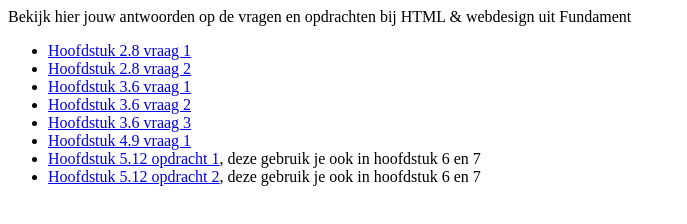
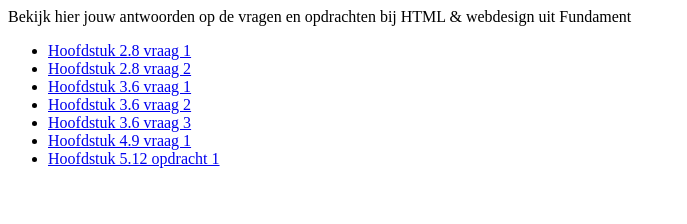
Before and after one commit to informaticascw/h4v4-html-opgaven-template, a plain HTML site: page index.html in a window 1280 px wide. Shown: the whole page, without its empty margins (0-687 px from the left). Drawn offline with Linux system fonts and the light colour scheme.

Commit message:
aangepast aan kernprogramma ipv programmeermodules

```diff
--- a/index.html
+++ b/index.html
@@ -16,8 +16,7 @@
     <li><a href="hoofdstuk3_vraag2.html">Hoofdstuk 3.6 vraag 2</a></li>
     <li><a href="hoofdstuk3_vraag3.html">Hoofdstuk 3.6 vraag 3</a></li>
     <li><a href="hoofdstuk4_vraag1.html">Hoofdstuk 4.9 vraag 1</a></li>
-    <li><a href="hoofdstuk5_opdracht1">Hoofdstuk 5.12 opdracht 1</a>, deze gebruik je ook in hoofdstuk 6 en 7</li>
-    <li><a href="hoofdstuk5_opdracht2">Hoofdstuk 5.12 opdracht 2</a>, deze gebruik je ook in hoofdstuk 6 en 7</li></li>
+    <li><a href="hoofdstuk5_opdracht1">Hoofdstuk 5.12 opdracht 1</a></li>
   </ul>
 </body>
 
```
Also changed, not shown: hoofdstuk5_opdracht2/index.html (deleted), hoofdstuk5_opdracht2/style.css (deleted).
